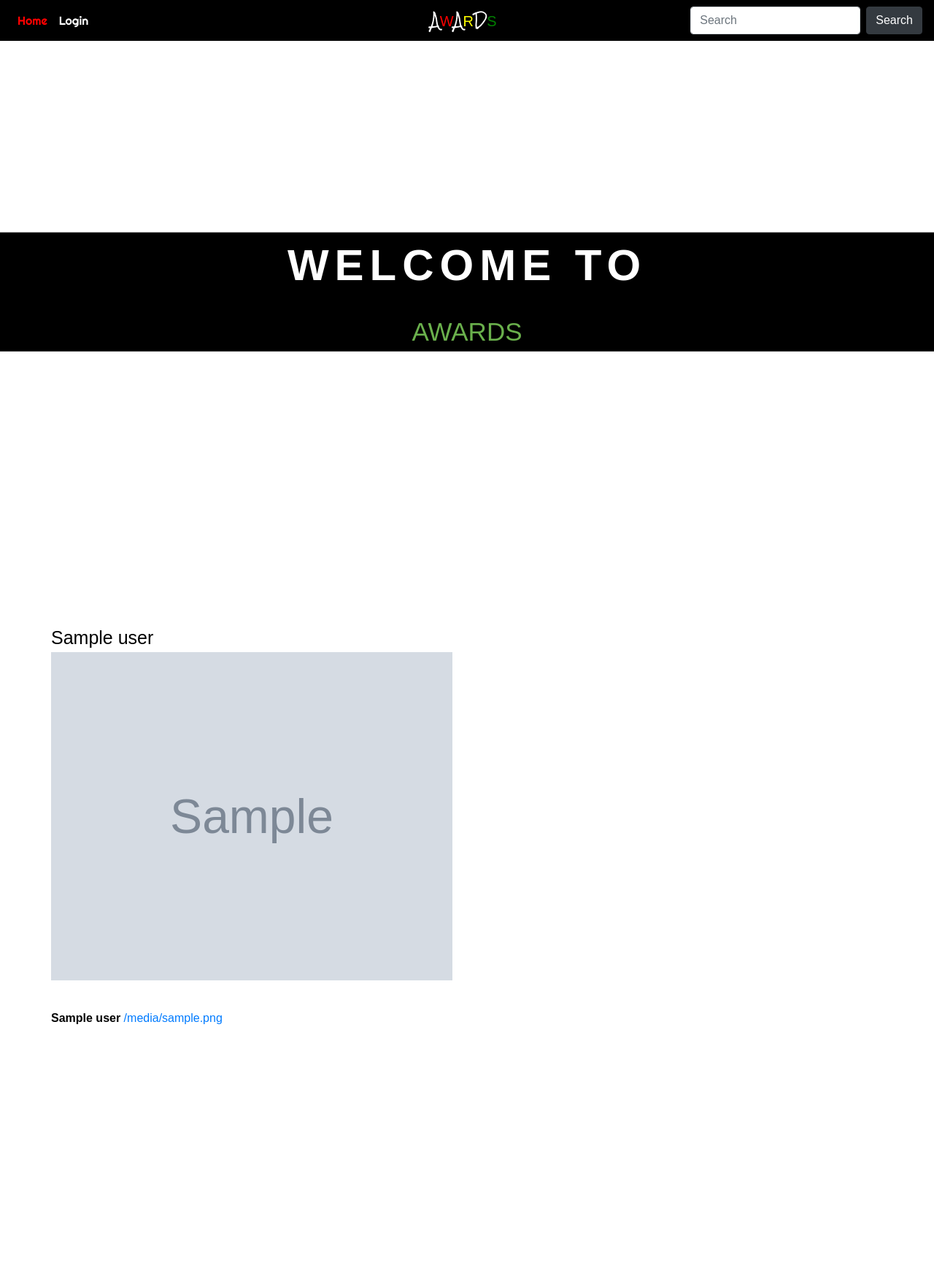
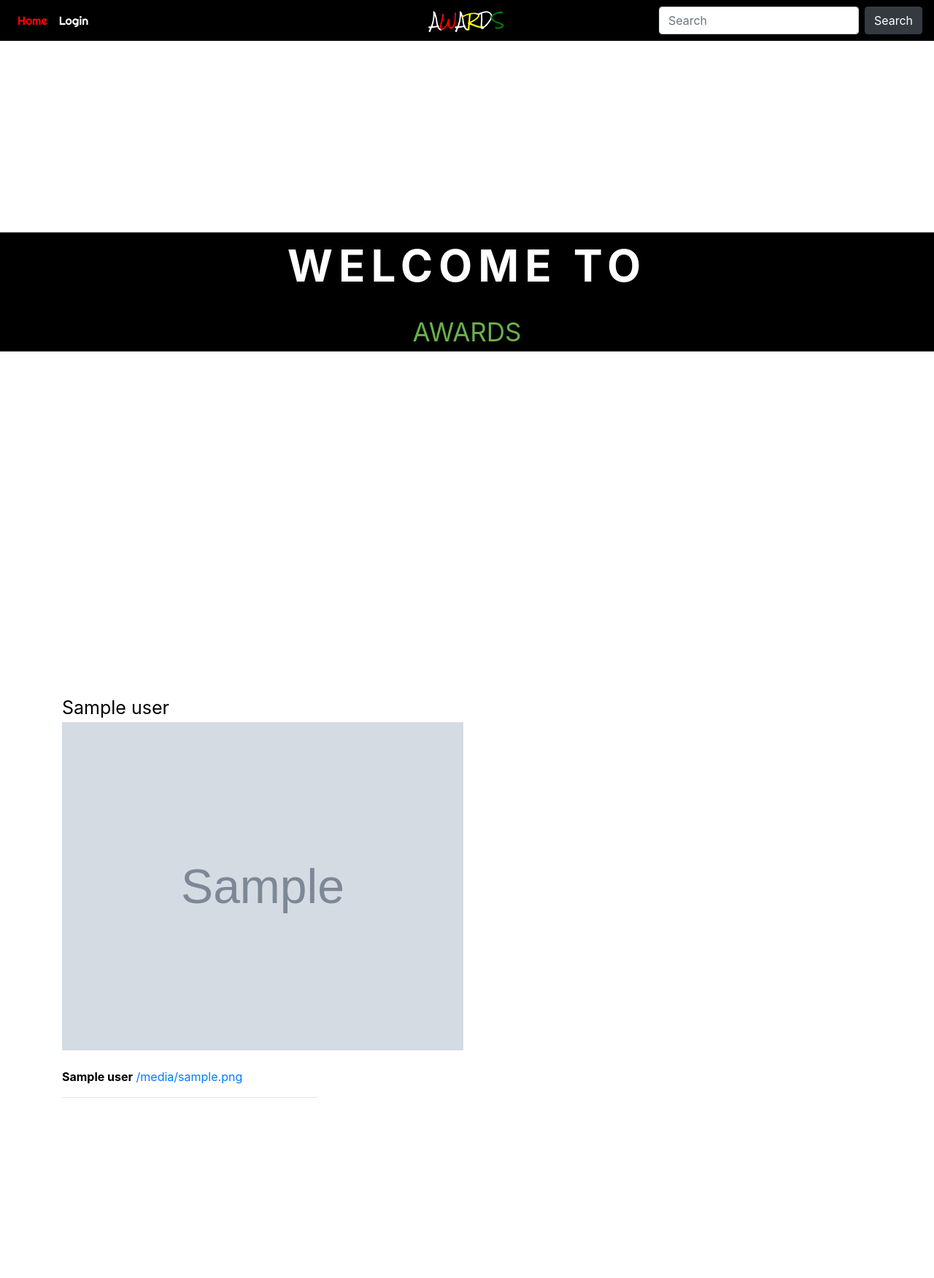
Before and after one commit to mitchnm/AWARDS, a Django app: template awards/templates/index.html in a window 1280 px wide. Shown: the whole page at 73% size. Before the commit the page ends 1404 px from the top, so only its background shows below. Run offline with Django 3.2, Linux system fonts and the light colour scheme; the template is opened without the code that fills it: most values are stand-ins (such as "Sample title", 1, 10 or a date in 2020); grey boxes marked "Sample" are stand-in pictures; some libraries are stand-ins or nearby versions.

Commit message:
fixed some issues

```diff
--- a/awards/models.py
+++ b/awards/models.py
@@ -6,6 +6,11 @@ class Profile(models.Model):
     name = models.OneToOneField(User, on_delete=models.CASCADE,primary_key=True)
     profile_pic = models.ImageField(upload_to = 'awards/',blank=True)
     bio = models.CharField(max_length=250, null=True)
+
+    # @classmethod
+    # def search_by_name(cls,search_term):
+    #     profile = cls.objects.filter(name__icontains=search_term)
+    #     return profile
 
     def __str__(self):
         return self.bio
--- a/awards/templates/base.html
+++ b/awards/templates/base.html
@@ -20,6 +20,7 @@
 {% include "navbar.html" %}
 
 <body>
+  <br><br><br><br>
   {% block content %}
   <div class="container">
 
--- a/awards/templates/index.html
+++ b/awards/templates/index.html
@@ -8,34 +8,26 @@
 </div>
 
 <div class="container">
-  {% for img in project %}
   <div class="row">
-    <div>
-      <div style="display: block; margin-right: auto; margin-left: auto;">
-        <a href="{% url 'profile' img.id %}" style="color: black; font-size: 25px">
-          {{img.user}}
-        </a>
-        <br>
-        <div>
-          <p style="text-align:center;"><img class="img-respronsive" src="{{img.image.url}}" alt="image"
-              style="height: 450px; width:550px;"></p>
-        </div>
-        <br>
-        <a href="{% url 'profile' user.id %}" style="color: black; ">
-          <strong>{{img.user}}</strong>
-        </a>
-        <a style="display: inline-block;" href="{{img.url}}">{{img.url}}</a>
+    {% for img in project %}
+    <div class="col-md-4">
+      <a href="{% url 'profile' img.id %}" style="color: black; font-size: 25px">{{img.user}}</a>
+      <br>
+      <div>
+        <img class="img-respronsive" src="{{img.image.url}}" alt="image" style="height: 450px; width:550px;">
       </div>
+      <br>
+      <a href="{% url 'profile' user.id %}" style="color: black; "><strong>{{img.user}}</strong></a>
+      <a href="{{img.url}}">{{img.url}}</a>
+      <hr>
     </div>
-    <hr>
+    {% empty %}
   </div>
-  {% empty %}
   {% endfor %}
 </div>
 <style>
-  * {
-    font-family: sans-serif;
-  }
+
+
 
   #container {
     text-align: center;
@@ -44,6 +36,7 @@
     left: 50%;
     transform: translate(-50%, -50%);
     width: 100%;
+    color: purple;
   }
 
   #container span {
--- a/awards/templates/navbar.html
+++ b/awards/templates/navbar.html
@@ -1,4 +1,4 @@
-<nav class="navbar navbar-expand-lg" style="background-color: black;">
+<nav class="navbar navbar-expand-lg navbar-fixed" style="background-color: black;">
   <button class="navbar-toggler" type="button" data-toggle="collapse" data-target="#navbarColor02"
     aria-controls="navbarColor02" aria-expanded="false" aria-label="Toggle navigation">
     <span class="navbar-toggler-icon"></span>
```
Also changed, not shown: awards/templates/search.html (added, +29 -0 lines), awards/views.py (+14 -0 lines).
